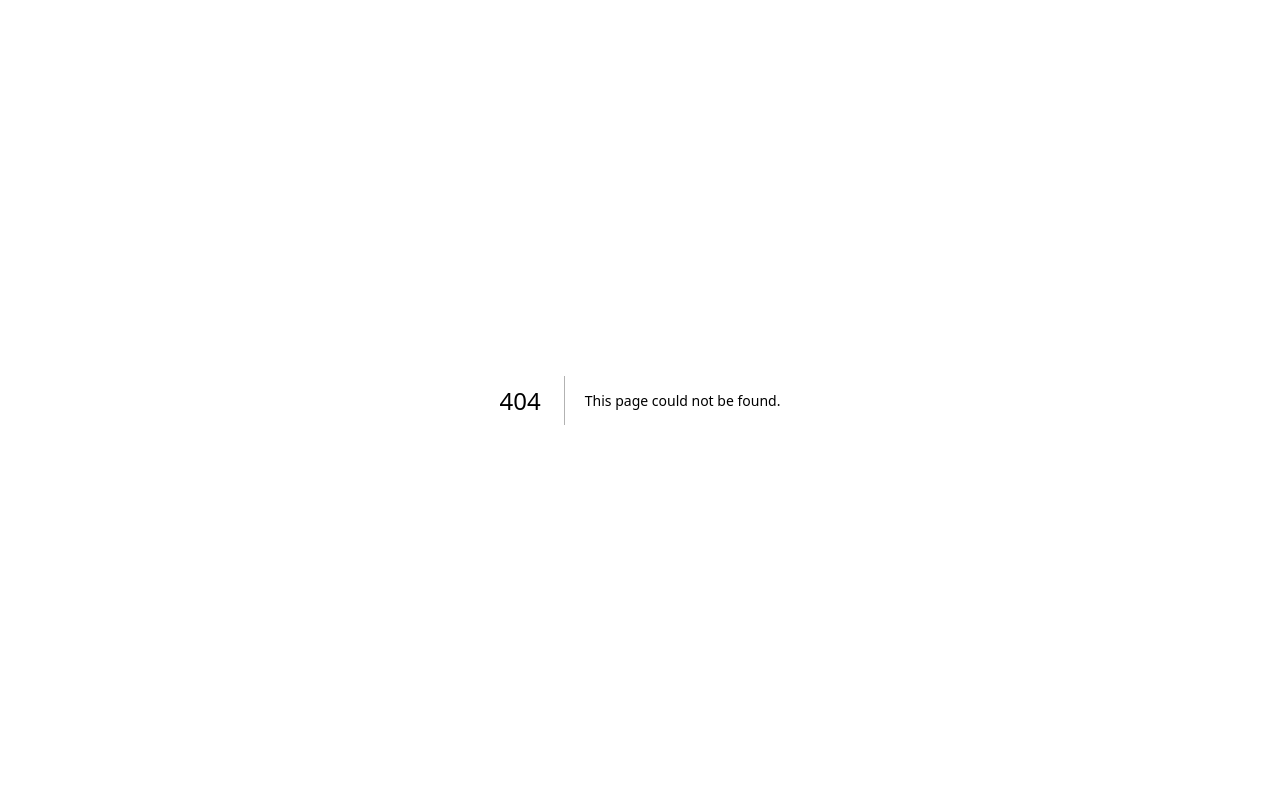
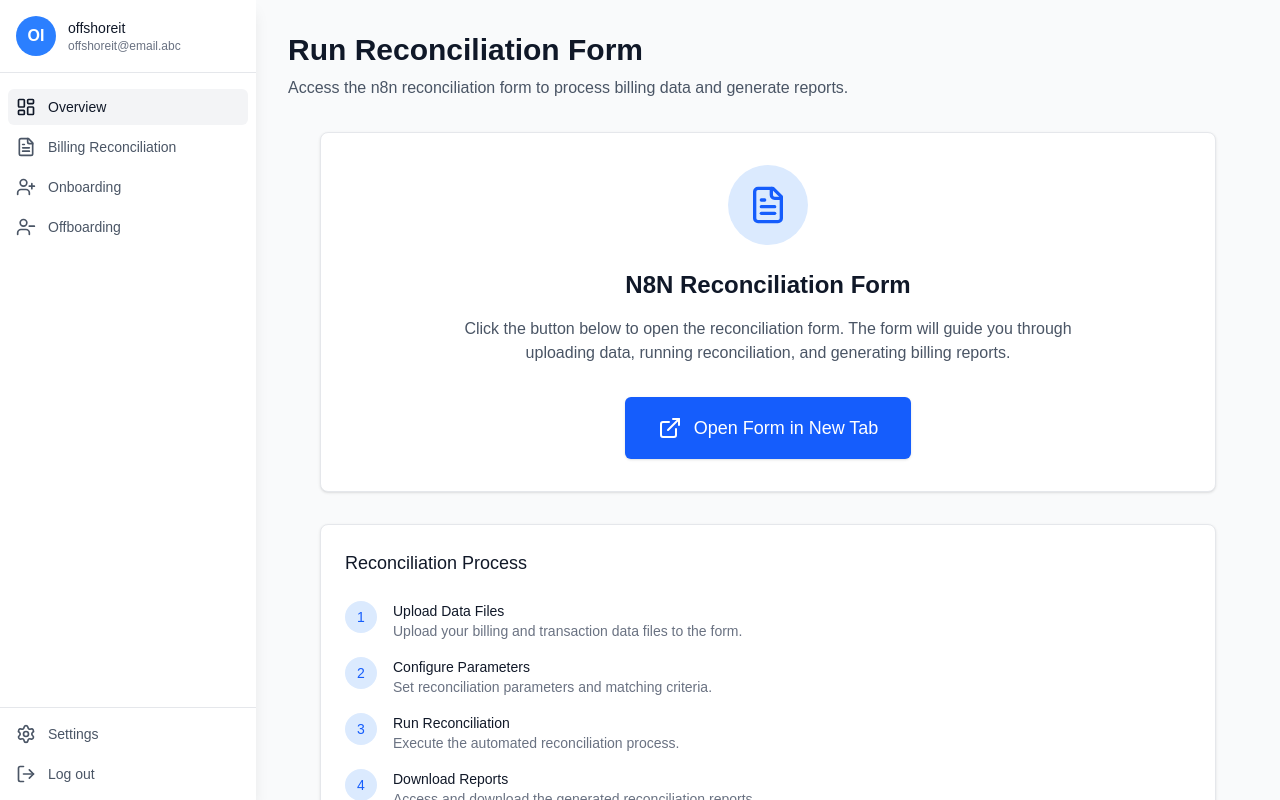
Before and after one commit to sehanravihansa123/billing-new, a Next.js app: page /billing/reconciliation in a window 1280 px wide. Before the commit this address had no page. Built offline with nearby package versions, Linux system fonts and the light colour scheme.

Commit message:
refactor: simplify reconciliation page design >> >> - Remove iframe embedding functionality (not supported) >> - Keep only 'Open in New Tab' functionality

```diff
--- /dev/null
+++ b/src/app/billing/reconciliation/page.js
@@ -0,0 +1,134 @@
+"use client"
+
+import React from "react"
+import DashboardLayout from "@/components/dashboard-layout.js"
+import { ExternalLink, FileText, Clock } from "lucide-react"
+
+function SimpleReconciliationFormPage() {
+  const formUrl = "https://n8n-oitlabs.eastus.cloudapp.azure.com/form/286180ae-8840-4b97-b979-aaf7eb9e3065"
+
+  const handleOpenNewTab = () => {
+    window.open(formUrl, '_blank')
+  }
+
+  return (
+    <DashboardLayout>
+      <div className="p-8">
+        {/* Header */}
+        <div className="mb-8">
+          <h1 className="text-3xl font-bold text-gray-900">Run Reconciliation Form</h1>
+          <p className="mt-2 text-gray-600">
+            Access the n8n reconciliation form to process billing data and generate reports.
+          </p>
+        </div>
+
+        <div className="max-w-4xl mx-auto">
+          {/* Form Access Card */}
+          <div className="bg-white rounded-lg shadow-sm border border-gray-200 overflow-hidden mb-8">
+            <div className="px-6 py-8">
+              <div className="text-center">
+                <div className="mb-6">
+                  <div className="mx-auto h-20 w-20 bg-blue-100 rounded-full flex items-center justify-center">
+                    <FileText className="h-10 w-10 text-blue-600" />
+                  </div>
+                </div>
+
+                <h2 className="text-2xl font-bold text-gray-900 mb-4">
+                  N8N Reconciliation Form
+                </h2>
+                <p className="text-gray-600 mb-8 max-w-2xl mx-auto">
+                  Click the button below to open the reconciliation form. The form will guide you through
+                  uploading data, running reconciliation, and generating billing reports.
+                </p>
+
+                <button
+                  onClick={handleOpenNewTab}
+                  className="inline-flex items-center px-8 py-4 border border-transparent text-lg font-medium rounded-md shadow-sm text-white bg-blue-600 hover:bg-blue-700 focus:outline-none focus:ring-2 focus:ring-offset-2 focus:ring-blue-500 transition-colors"
+                >
+                  <ExternalLink className="mr-3 h-6 w-6" />
+                  Open Form in New Tab
+                </button>
+              </div>
+            </div>
+          </div>
+
+          {/* Process Steps */}
+          <div className="bg-white rounded-lg shadow-sm border border-gray-200 overflow-hidden mb-8">
+            <div className="px-6 py-6">
+              <h3 className="text-lg font-medium text-gray-900 mb-6">Reconciliation Process</h3>
+
+              <div className="space-y-4">
+                <div className="flex items-start">
+                  <div className="flex-shrink-0 w-8 h-8 bg-blue-100 rounded-full flex items-center justify-center mr-4">
+                    <span className="text-sm font-medium text-blue-600">1</span>
+                  </div>
+                  <div>
+                    <h4 className="text-sm font-medium text-gray-900">Upload Data Files</h4>
+                    <p className="text-sm text-gray-500">Upload your billing and transaction data files to the form.</p>
+                  </div>
+                </div>
+
+                <div className="flex items-start">
+                  <div className="flex-shrink-0 w-8 h-8 bg-blue-100 rounded-full flex items-center justify-center mr-4">
+                    <span className="text-sm font-medium text-blue-600">2</span>
+                  </div>
+                  <div>
+                    <h4 className="text-sm font-medium text-gray-900">Configure Parameters</h4>
+                    <p className="text-sm text-gray-500">Set reconciliation parameters and matching criteria.</p>
+                  </div>
+                </div>
+
+                <div className="flex items-start">
+                  <div className="flex-shrink-0 w-8 h-8 bg-blue-100 rounded-full flex items-center justify-center mr-4">
+                    <span className="text-sm font-medium text-blue-600">3</span>
+                  </div>
+                  <div>
+                    <h4 className="text-sm font-medium text-gray-900">Run Reconciliation</h4>
+                    <p className="text-sm text-gray-500">Execute the automated reconciliation process.</p>
+                  </div>
+                </div>
+
+                <div className="flex items-start">
+                  <div className="flex-shrink-0 w-8 h-8 bg-blue-100 rounded-full flex items-center justify-center mr-4">
+                    <span className="text-sm font-medium text-blue-600">4</span>
+                  </div>
+                  <div>
+                    <h4 className="text-sm font-medium text-gray-900">Download Reports</h4>
+                    <p className="text-sm text-gray-500">Access and download the generated reconciliation reports.</p>
+                  </div>
+                </div>
+              </div>
+            </div>
+          </div>
+
+          {/* Information Cards */}
+          <div className="grid grid-cols-1 md:grid-cols-2 gap-6">
+            <div className="bg-blue-50 border border-blue-200 rounded-lg p-6">
+              <div className="flex items-center mb-3">
+                <Clock className="h-5 w-5 text-blue-500 mr-2" />
+                <h3 className="text-sm font-medium text-blue-900">Processing Time</h3>
+              </div>
+              <p className="text-sm text-blue-700">
+                Typical reconciliation takes 5-15 minutes depending on data volume.
+                Large datasets may require additional processing time.
+              </p>
+            </div>
+
+            <div className="bg-yellow-50 border border-yellow-200 rounded-lg p-6">
+              <div className="flex items-center mb-3">
+                <ExternalLink className="h-5 w-5 text-yellow-500 mr-2" />
+                <h3 className="text-sm font-medium text-yellow-900">Troubleshooting</h3>
+              </div>
+              <p className="text-sm text-yellow-700">
+                If you see "Problem loading form", check that the n8n workflow is activated.
+                The workflow must be running for the form to be accessible.
+              </p>
+            </div>
+          </div>
+        </div>
+      </div>
+    </DashboardLayout>
+  )
+}
+
+export default SimpleReconciliationFormPage
```
